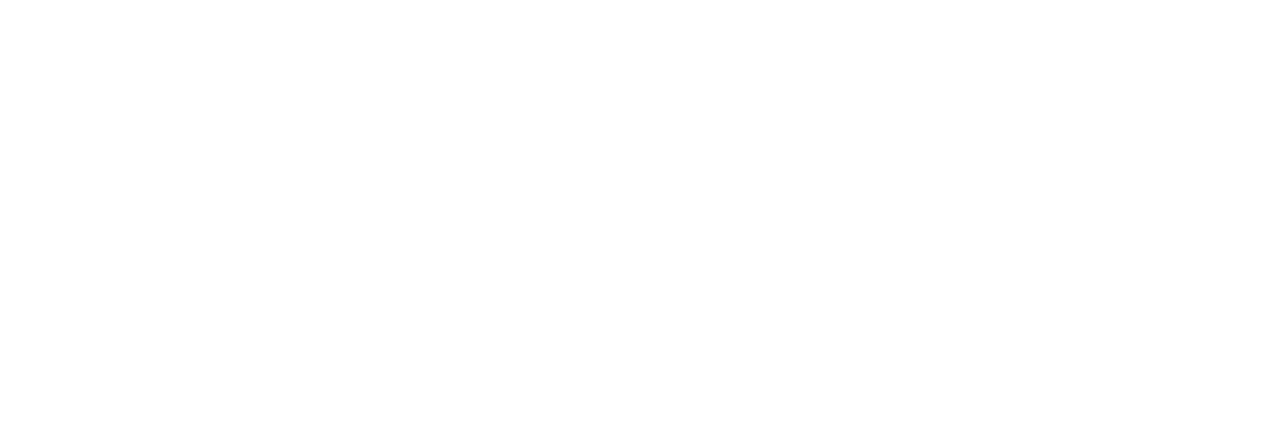
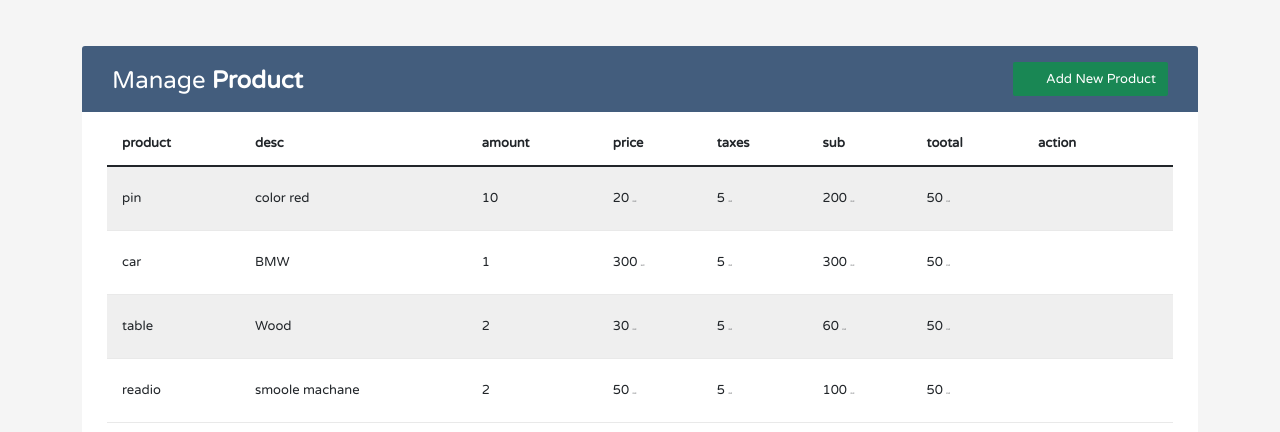
Before and after one commit to mahmoud-swedani/product-crud, a React (Create React App) app: page / in a window 1280 px wide. Shown: the top 432 px of the page. Built offline with nearby package versions, Linux system fonts and the light colour scheme.

Commit message:
Template Embed, useState Hook

```diff
--- a/public/index.html
+++ b/public/index.html
@@ -11,12 +11,21 @@
     />
     <link rel="apple-touch-icon" href="%PUBLIC_URL%/logo192.png" />
     <link rel="manifest" href="%PUBLIC_URL%/manifest.json" />
+    <!-- link font google  -->
+    <link rel="stylesheet" href="https://fonts.googleapis.com/css?family=Roboto|Varela+Round">
+    <link rel="stylesheet" href="https://fonts.googleapis.com/icon?family=Material+Icons">
+    <!-- link to get icon from font awesome -->
+    <link rel="stylesheet" href="https://maxcdn.bootstrapcdn.com/font-awesome/4.7.0/css/font-awesome.min.css">
 
+    <!-- bootstrap links -->
+    <link href="https://cdn.jsdelivr.net/npm/bootstrap@5.1.2/dist/css/bootstrap.min.css" rel="stylesheet" integrity="sha384-uWxY/CJNBR+1zjPWmfnSnVxwRheevXITnMqoEIeG1LJrdI0GlVs/9cVSyPYXdcSF" crossorigin="anonymous">
+    <script src="https://cdn.jsdelivr.net/npm/bootstrap@5.1.2/dist/js/bootstrap.bundle.min.js" integrity="sha384-kQtW33rZJAHjgefvhyyzcGF3C5TFyBQBA13V1RKPf4uH+bwyzQxZ6CmMZHmNBEfJ" crossorigin="anonymous"></script>
     <title>Products CRUD App</title>
   </head>
   <body>
     <noscript>You need to enable JavaScript to run this app.</noscript>
     <main id="root"></main>
-
+    <script src="https://cdn.jsdelivr.net/npm/@popperjs/core@2.10.2/dist/umd/popper.min.js" integrity="sha384-7+zCNj/IqJ95wo16oMtfsKbZ9ccEh31eOz1HGyDuCQ6wgnyJNSYdrPa03rtR1zdB" crossorigin="anonymous"></script>
+<script src="https://cdn.jsdelivr.net/npm/bootstrap@5.1.2/dist/js/bootstrap.min.js" integrity="sha384-PsUw7Xwds7x08Ew3exXhqzbhuEYmA2xnwc8BuD6SEr+UmEHlX8/MCltYEodzWA4u" crossorigin="anonymous"></script>
   </body>
 </html>
--- a/src/App.js
+++ b/src/App.js
@@ -1,14 +1,19 @@
-
-
+import ProductList from "./component/ProductList";
+// <div className=""></div>
 
 function App() {
   return (
     <>
       <section className="navbar">
-
       </section>
       <section className="main-pagr">
-
+        <div className="container-xl">
+          <div className="table-responsive">
+            <div className="table-wrapper">
+              <ProductList />
+           </div>
+          </div>
+        </div>
       </section>
       <section className="footer">
 
--- /dev/null
+++ b/src/component/ProductList.js
@@ -0,0 +1,56 @@
+import { useState } from "react"
+import Product from "./Products"
+
+const ProductList = () => {
+    // const [product, setproduct] = useState([
+    const [product] = useState([
+        {id:1, product:"pin", desc: 'color red', amount: 10, price: 20, taxes: 5, sub: 200, tootal:50},
+        {id:2, product:"car", desc: 'BMW', amount: 1, price: 300, taxes: 5, sub: 300, tootal:50},
+        {id:3, product:"table", desc: 'Wood', amount: 2, price: 30, taxes: 5, sub: 60, tootal:50},
+        {id:4, product:"readio", desc: 'smoole machane', amount: 2, price: 50, taxes: 5, sub: 100, tootal:50},
+    ])
+
+    return(
+        <>
+            <div className="table-title">
+                <div className="row">
+                    <div className="col-sm-6">
+                        <h2>Manage <b>Product</b></h2>
+                    </div>
+                    <div className="col-sm-6">
+                        <button className="btn btn-success" data-toggle="modal">
+                            <i className="material-icons">&#xE147;</i>
+                             <span>Add New Product</span>
+                        </button>
+                    </div>
+                </div>
+            </div>
+            <table className="table table-striped table-hover">
+                <thead>
+                    <tr>
+                        <th>product</th>
+                        <th>desc</th>
+                        <th>amount</th>
+                        <th>price</th>
+                        <th>taxes</th>
+                        <th>sub</th>
+                        <th>tootal</th>
+                        <th>action</th>
+                    </tr>
+                </thead>
+                <tbody>
+                    {
+                    product.map(product => (
+                        <tr key={product.id}>
+                            <Product product={product} />
+                        </tr>
+                    ))
+                    }
+                </tbody>
+            </table>
+        </>
+
+    )
+}
+
+export default ProductList
--- /dev/null
+++ b/src/component/Products.js
@@ -0,0 +1,28 @@
+
+const Product = (props) => {
+    const {product} = props
+    return(
+        <>
+            <td>{ product.product }</td>
+            <td>{ product.desc }</td>
+            <td>{ product.amount }</td>
+            <td>{ product.price } <span className="SYP">SYP</span></td>
+            <td>{ product.taxes } <span className="SYP">SYP</span></td>
+            <td>{ product.sub } <span className="SYP">SYP</span></td>
+            <td>{ product.tootal } <span className="SYP">SYP</span></td>
+            <td>
+
+                <button  className="btn text-warning btn-act" data-toggle="modal">
+                    <i className="material-icons">&#xE254;</i>
+                </button>
+
+                <button className="btn text-danger btn-act" data-toggle="modal">
+                    <i className="material-icons">&#xE872;</i>
+                </button>
+            </td>
+        </>
+
+    )
+}
+
+export default Product
--- a/src/index.css
+++ b/src/index.css
@@ -0,0 +1,178 @@
+body {
+	color: #566787;
+	background: #f5f5f5;
+	font-family: 'Varela Round', sans-serif;
+	font-size: 13px;
+}
+.SYP{
+    font-size: 2px;
+}
+.btn-act {
+	padding: 4px;
+}
+.table-responsive {
+    margin: 30px 0;
+}
+.table-wrapper {
+	background: #fff;
+	padding: 20px 25px;
+	border-radius: 3px;
+	min-width: 1000px;
+	box-shadow: 0 1px 1px rgba(0,0,0,.05);
+}
+.table-title {
+	padding-bottom: 15px;
+	background: #435d7d;
+	color: #fff;
+	padding: 16px 30px;
+	min-width: 100%;
+	margin: -20px -25px 10px;
+	border-radius: 3px 3px 0 0;
+}
+.table-title h2 {
+	margin: 5px 0 0;
+	font-size: 24px;
+}
+.table-title .btn-group {
+	float: right;
+}
+.table-title .btn {
+	color: #fff;
+	float: right;
+	font-size: 13px;
+	border: none;
+	min-width: 50px;
+	border-radius: 2px;
+	border: none;
+	outline: none !important;
+	margin-left: 10px;
+}
+.table-title .btn i {
+	float: left;
+	font-size: 21px;
+	margin-right: 5px;
+}
+.table-title .btn span {
+	float: left;
+	margin-top: 2px;
+}
+table.table tr th, table.table tr td {
+	border-color: #e9e9e9;
+	padding: 12px 15px;
+	vertical-align: middle;
+}
+
+table.table tr th:last-child {
+	width: 150px;
+}
+table.table-striped tbody tr:nth-of-type(odd) {
+	background-color: #fcfcfc;
+}
+table.table-striped.table-hover tbody tr:hover {
+	background: #f5f5f5;
+}
+table.table th i {
+	font-size: 13px;
+	margin: 0 5px;
+	cursor: pointer;
+}
+table.table td:last-child i {
+	opacity: 0.9;
+	font-size: 22px;
+	margin: 0 5px;
+}
+table.table td a {
+	font-weight: bold;
+	color: #566787;
+	display: inline-block;
+	text-decoration: none;
+	outline: none !important;
+}
+table.table td a:hover {
+	color: #2196F3;
+}
+table.table td a.edit {
+	color: #FFC107;
+}
+table.table td a.delete {
+	color: #F44336;
+}
+table.table td i {
+	font-size: 19px;
+}
+table.table .avatar {
+	border-radius: 50%;
+	vertical-align: middle;
+	margin-right: 10px;
+}
+.pagination {
+	float: right;
+	margin: 0 0 5px;
+}
+.pagination li a {
+	border: none;
+	font-size: 13px;
+	min-width: 30px;
+	min-height: 30px;
+	color: #999;
+	margin: 0 2px;
+	line-height: 30px;
+	border-radius: 2px !important;
+	text-align: center;
+	padding: 0 6px;
+}
+.pagination li a:hover {
+	color: #666;
+}
+.pagination li.active a, .pagination li.active a.page-link {
+	background: #03A9F4;
+}
+.pagination li.active a:hover {
+	background: #0397d6;
+}
+.pagination li.disabled i {
+	color: #ccc;
+}
+.pagination li i {
+	font-size: 16px;
+	padding-top: 6px
+}
+.hint-text {
+	float: left;
+	margin-top: 10px;
+	font-size: 13px;
+}
+
+/* Modal styles */
+.modal .modal-dialog {
+	max-width: 400px;
+}
+.modal .modal-header, .modal .modal-body, .modal .modal-footer {
+	padding: 20px 30px;
+}
+.modal .modal-content {
+	border-radius: 3px;
+	font-size: 14px;
+}
+.modal .modal-footer {
+	background: #ecf0f1;
+	border-radius: 0 0 3px 3px;
+}
+.modal .modal-title {
+	display: inline-block;
+}
+.modal .form-control {
+	border-radius: 2px;
+	box-shadow: none;
+	border-color: #dddddd;
+}
+.modal textarea.form-control {
+	resize: vertical;
+}
+.modal .btn {
+	border-radius: 2px;
+	min-width: 100px;
+}
+.modal form label {
+	font-weight: normal;
+}
```
